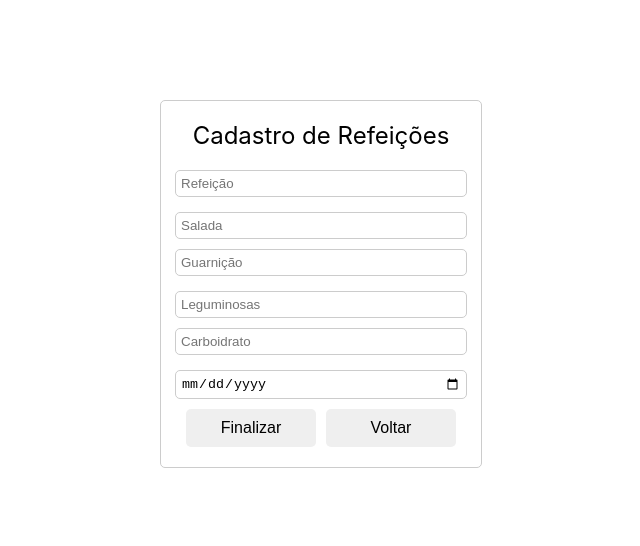
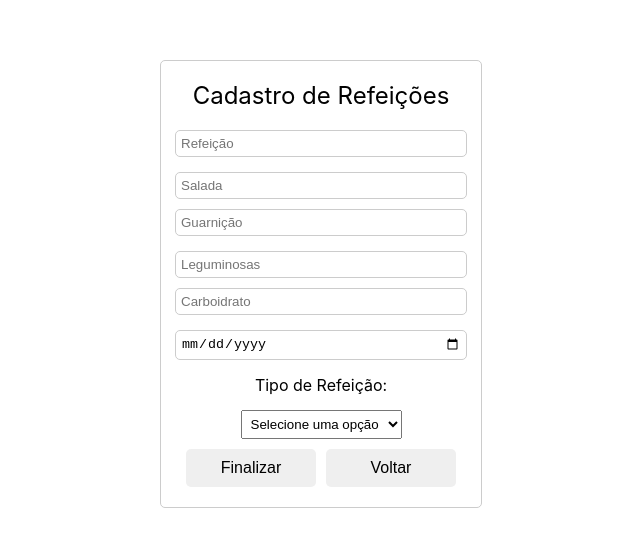
Before and after one commit to murilo-alvesmelo/front-end-cardapio-ru, a React (Create React App) app: page /refeicoes in a window 1280 px wide. Shown: the part 116-662 px from the top of the page, without its empty margins (319-959 px from the left). Built offline with nearby package versions, Linux system fonts and the light colour scheme.

Commit message:
adicionando switch (almoço/janta)

```diff
--- a/src/screens/refeicoes/index.js
+++ b/src/screens/refeicoes/index.js
@@ -9,6 +9,7 @@ function Refeicoes() {
         leguminosas: '',
         carboidrato: '',
         estimateAt: '',
+        tipoRefeicao: '',
     });
 
     const handleChange = (e) => {
@@ -46,6 +47,12 @@ function Refeicoes() {
             <div className="form-group">
                 <input className="input-field" type="text" name="carboidrato" placeholder="Carboidrato" onChange={handleChange} />
                 <input className="input-field" type="date" name="estimateAt" onChange={handleChange} />
+                <label> Tipo de Refeição: </label>
+                <select name="tipoRefeicao" value={form.tipoRefeicao} onChange={handleChange} className="input-field">
+                    <option value="" disabled selected>Selecione uma opção</option>
+                    <option value="Almoço">Almoço</option>
+                    <option value="Jantar">Jantar</option>
+                </select>
             </div>
             <div className="button-group">
                 <button className="button" onClick={handleSubmit}>Finalizar</button>
```
